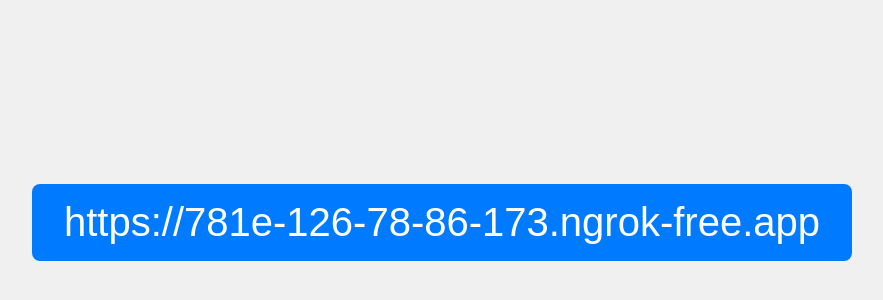
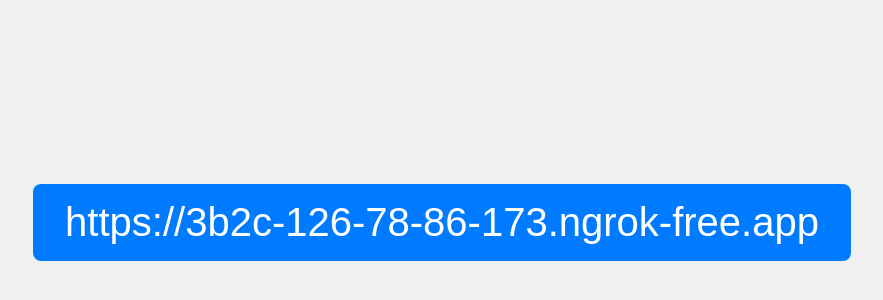
Before and after one commit to nippleonnippon/etc, a plain HTML site: page ngrok-QBqZC36S/index.html in a window 1280 px wide. Shown: the part 178-478 px from the top of the page, without its empty margins (198-1081 px from the left). Drawn offline with Linux system fonts and the light colour scheme.

Commit message:
Update ngrok URL

```diff
--- a/ngrok-QBqZC36S/index.html
+++ b/ngrok-QBqZC36S/index.html
@@ -28,6 +28,6 @@
 </style>
 </head>
 <body>
-  <a href="https://781e-126-78-86-173.ngrok-free.app">https://781e-126-78-86-173.ngrok-free.app</a>
+  <a href="https://3b2c-126-78-86-173.ngrok-free.app">https://3b2c-126-78-86-173.ngrok-free.app</a>
 </body>
 </html>
```
